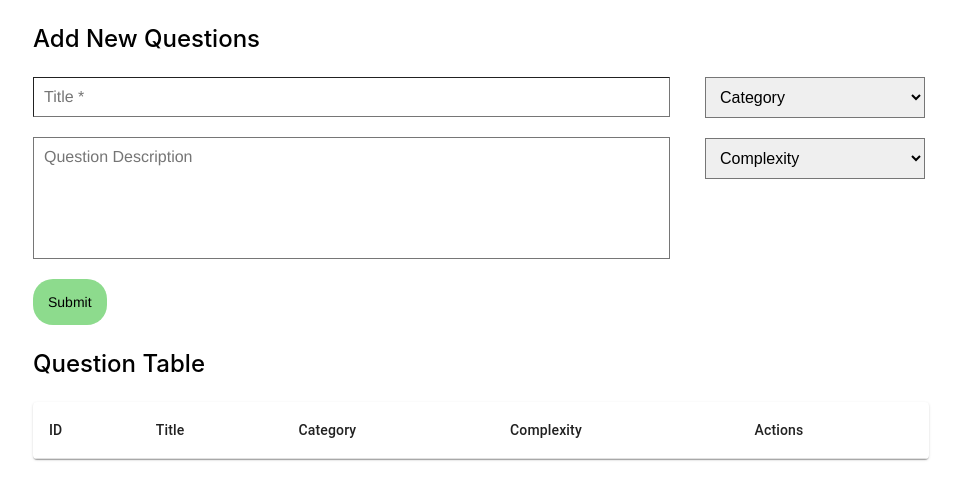
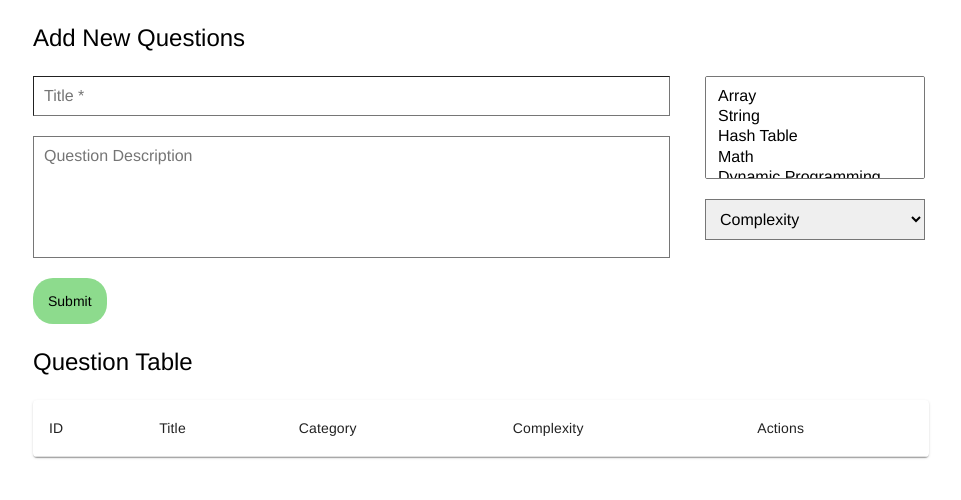
Before and after one commit to CS3219-AY2324S1/ay2324s1-course-assessment-g50, a React (Create React App) app: page / in a window 1280 px wide. Shown: the top 500 px of the page, without its empty margins (159-1120 px from the left). Built offline with nearby package versions, Linux system fonts and the light colour scheme.

Commit message:
Add multi select category, format description

```diff
--- a/src/App.css
+++ b/src/App.css
@@ -1,5 +1,9 @@
 .App {
   text-align: center;
+}
+
+* {
+  font-family: Helvetica, Arial, sans-serif !important; /* <-- fonts */
 }
 
 body {
--- a/src/components/questions/expandable-row/expandable-row.css
+++ b/src/components/questions/expandable-row/expandable-row.css
@@ -6,6 +6,6 @@
   width: 22.5%;
 }
 
-p {
+pre {
   font-size: 16px;
 }
--- a/src/components/questions/expandable-row/expandable-row.js
+++ b/src/components/questions/expandable-row/expandable-row.js
@@ -8,7 +8,7 @@ import { Button } from "@mui/material";
 import { useDispatch } from "react-redux";
 
 const ExpandableRow = ({
-  question: { title, description, category, complexity, id },
+  question: { title, description, categories, complexity, id },
   row_num,
 }) => {
   const [open, setOpen] = useState(false);
@@ -30,7 +30,7 @@ const ExpandableRow = ({
           {title}
         </TableCell>
         <TableCell align="left" className="colOthers" sx={{ fontSize: "16px" }}>
-          {category}
+          {categories.join(", ")}
         </TableCell>
         <TableCell align="left" className="colOthers" sx={{ fontSize: "16px" }}>
           {complexity}
@@ -49,7 +49,7 @@ const ExpandableRow = ({
       <TableRow>
         <TableCell style={{ paddingBottom: 0, paddingTop: 0 }} colSpan={5}>
           <Collapse in={open} timeout="auto" unmountOnExit>
-            <p>{description}</p>
+            <pre>{description}</pre>
           </Collapse>
         </TableCell>
       </TableRow>
--- a/src/components/questions/question-form/question-form.css
+++ b/src/components/questions/question-form/question-form.css
@@ -1,8 +1,3 @@
-textarea,
-input {
-  font-family: Helvetica, Arial, sans-serif;
-}
-
 .body {
   display: flex;
   justify-content: space-between;
--- a/src/components/questions/question-form/question-form.js
+++ b/src/components/questions/question-form/question-form.js
@@ -6,7 +6,7 @@ import "../questions.css";
 
 // Option Fields (hardcode or save to db?)
 // prettier-ignore
-const categories = [
+const category_list = [
   "Array", "String", "Hash Table", "Math", "Dynamic Programming", "Sorting",
   "Greedy", "Depth-First Search", "Binary Search", "Database", "Breadth-First Search",
   "Tree", "Matrix", "Two Pointers", "Binary Tree", "Bit Manipulation",
@@ -30,21 +30,30 @@ const difficulties = ["Easy", "Medium", "Hard"];
 const initialState = {
   title: "",
   description: "",
-  category: "",
+  categories: [],
   complexity: "",
 };
 
 const QuestionForm = () => {
   const [formData, setFormData] = useState(initialState);
-  const { title, description, category, complexity } = formData;
+  const { title, description, categories, complexity } = formData;
   const dispatch = useDispatch();
+
+  const onCategoryChange = (e) => {
+    const selectedOptions = Array.from(e.target.selectedOptions).map(
+      (option) => option.value
+    );
+
+    // Update the state with the selected values
+    setFormData({ ...formData, categories: selectedOptions });
+  };
 
   const onChange = (e) =>
     setFormData({ ...formData, [e.target.name]: e.target.value });
 
   const onSubmit = (e) => {
     e.preventDefault();
-
+    console.log(formData);
     const isValid = Object.values(formData).every(
       (field) => field !== null && field !== ""
     );
@@ -90,15 +99,16 @@ const QuestionForm = () => {
 
           <div className="column right">
             <select
-              name="category"
-              value={category}
-              onChange={onChange}
+              name="categories"
+              value={categories}
+              onChange={onCategoryChange}
               className="field"
+              multiple
             >
               <option value="" disabled hidden>
-                Category
+                categories
               </option>
-              {categories.map((cat, i) => (
+              {category_list.map((cat, i) => (
                 <option value={cat} key={i}>
                   {cat}
                 </option>
```
